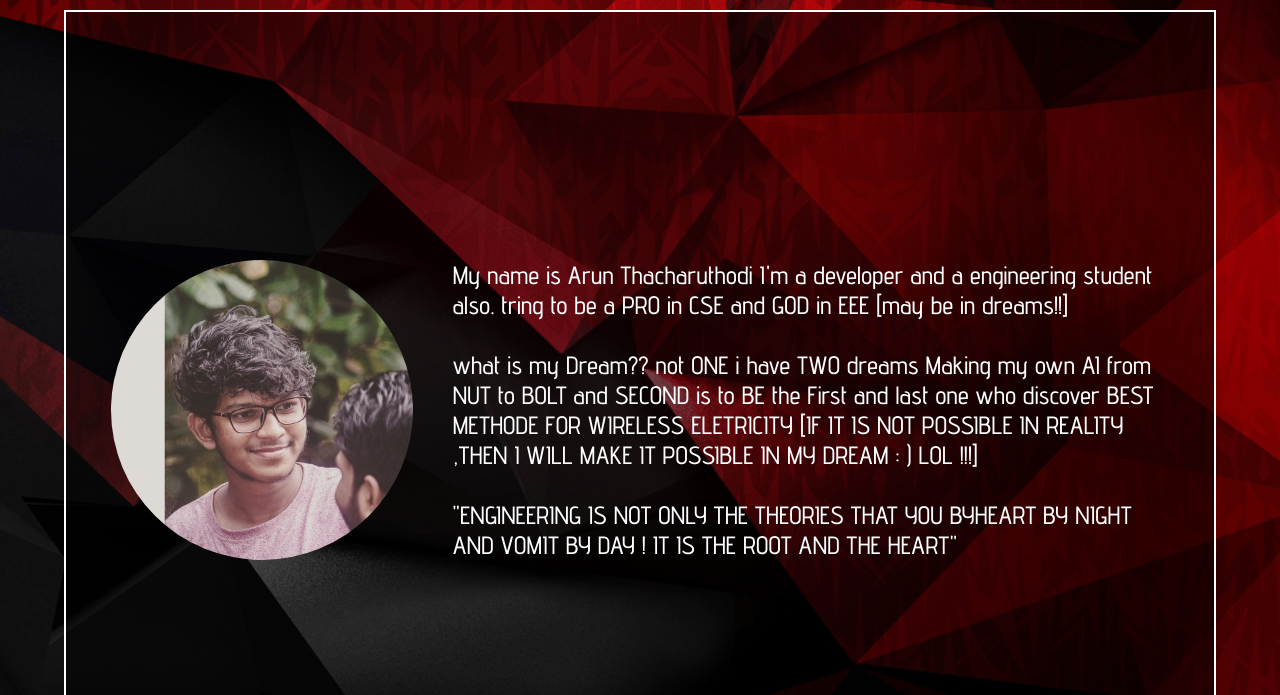
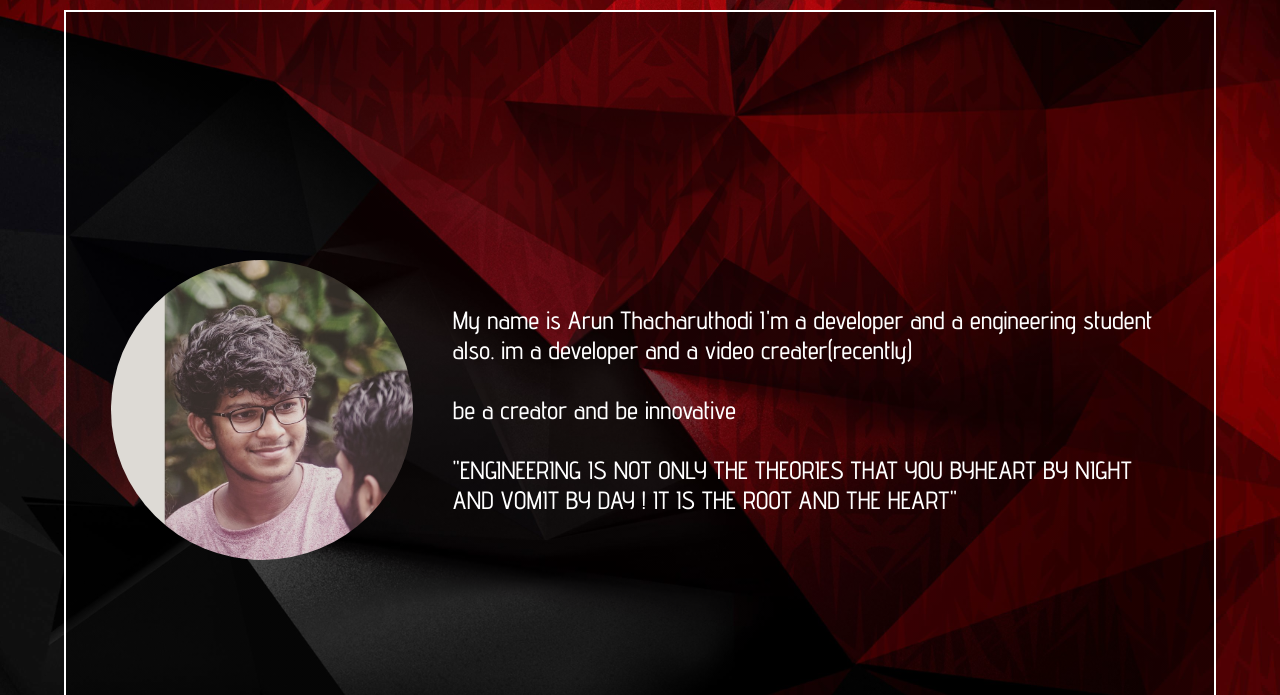
Before and after one commit to braintechmalayali/braintechmalayali.github.io, a plain HTML site: page source/about.html in a window 1280 px wide. Shown: the part 103-798 px from the top of the page. Drawn offline with Linux system fonts and the light colour scheme.

Commit message:
Update about.html

```diff
--- a/source/about.html
+++ b/source/about.html
@@ -39,11 +39,9 @@
         <div class="my_details">
             <p>
             My name is Arun Thacharuthodi I'm a developer and a engineering student also.
-            tring to be a PRO in CSE and GOD in EEE [may be in dreams!!]
+            im a developer and a video creater(recently)
             <br><br>
-            what is my Dream?? not ONE i have TWO dreams Making my own AI from NUT to BOLT
-            and SECOND is to BE the First and last one
-            who discover BEST METHODE FOR WIRELESS ELETRICITY [IF IT IS NOT POSSIBLE IN REALITY ,THEN I WILL MAKE IT POSSIBLE IN MY DREAM : )  LOL !!!]
+            be a creator and be innovative
             <br><br>
            "ENGINEERING IS NOT ONLY THE THEORIES THAT YOU BYHEART BY NIGHT AND VOMIT BY DAY ! IT IS THE ROOT AND THE HEART"
             </p>
```
